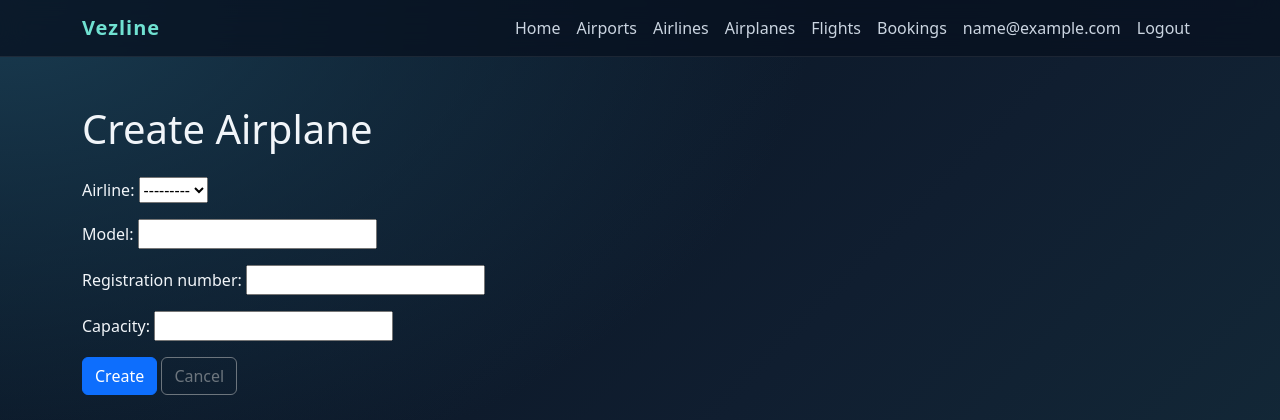
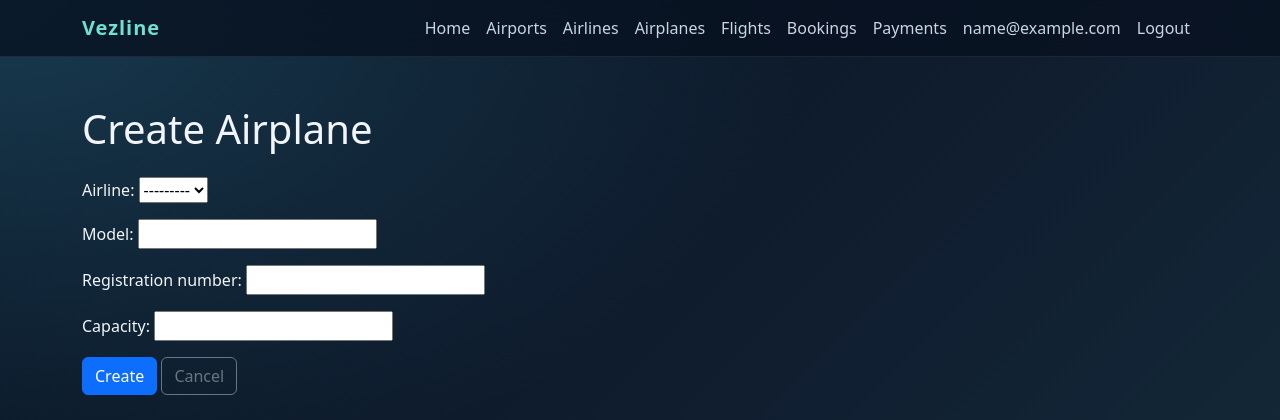
Before and after one commit to Elvira-zin/vezline, a Django app: page /airplanes/create/ in a window 1280 px wide. Shown: the top 420 px of the page. Run offline with Django 5.2, Linux system fonts and the light colour scheme; the visitor is signed in with stand-in values (Sample User, id 1); data that the repository does not hold is empty; parts of the project's set-up code (start-up, migrations or seed data) failed here and were passed over.

Commit message:
feat: add Payments link to navbar

```diff
--- a/main/templates/main/base.html
+++ b/main/templates/main/base.html
@@ -43,6 +43,9 @@
                 <a class="nav-link" href="{% url 'booking-list' %}">
                     Bookings
                 </a>
+                <a class="nav-link" href="{% url 'payment-list' %}">
+                    Payments
+                </a>
                 <a class="nav-link" href="{% url 'profile' %}">
                     {{user.email}}
                 </a>
```
